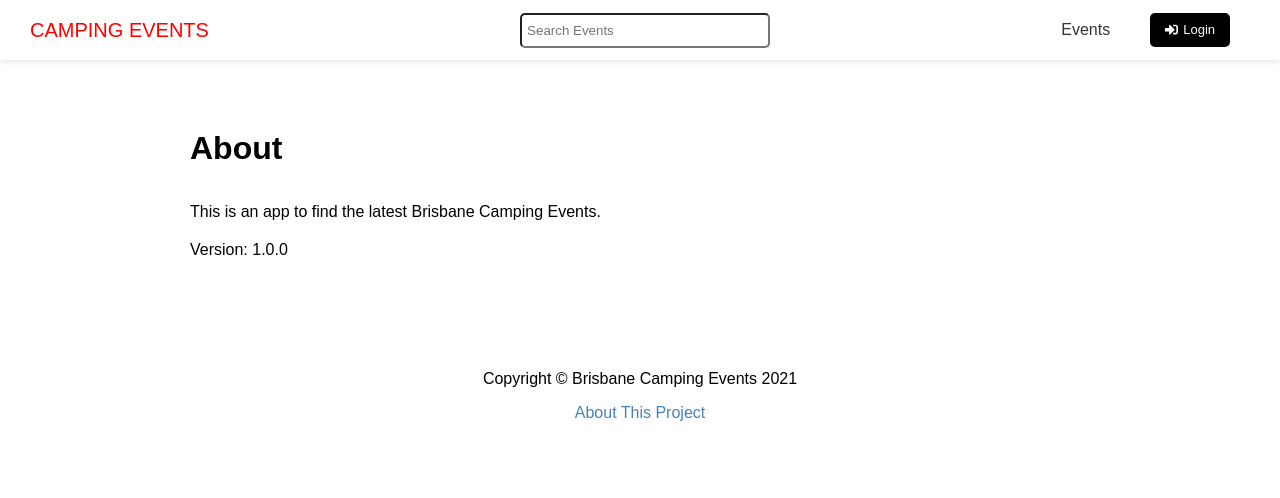
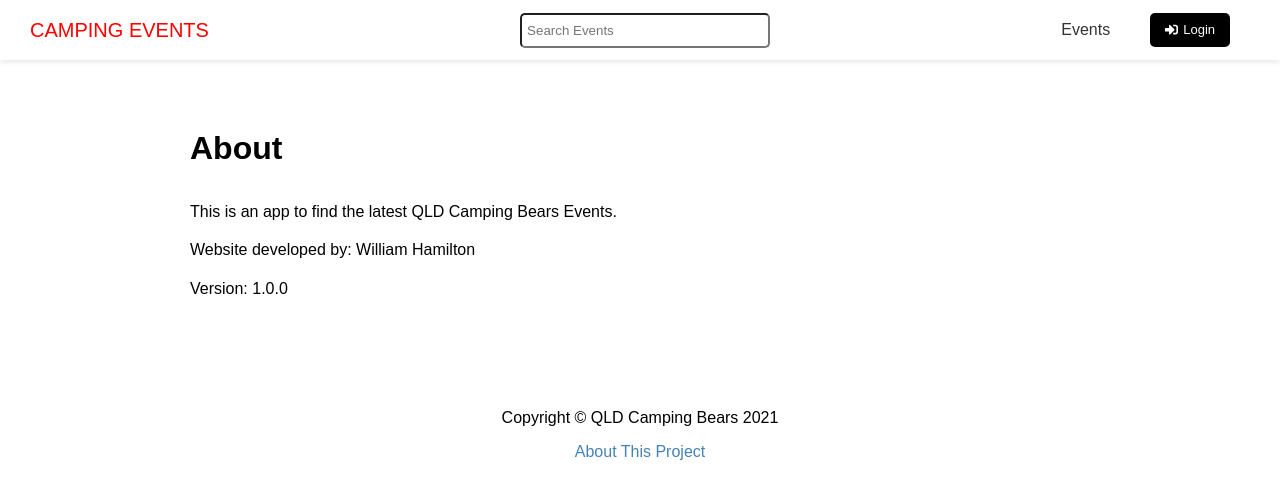
Before and after one commit to Draxy-au/BrisbaneCampingEvents, a Next.js app: page /about in a window 1280 px wide. Shown: the top 498 px of the page. Built offline with nearby package versions, Linux system fonts and the light colour scheme; no server answers.

Commit message:
Updated event styling

```diff
--- a/src/components/Footer/index.js
+++ b/src/components/Footer/index.js
@@ -4,7 +4,7 @@ import styles from '@/styles/Footer.module.css';
 export default function Footer() {
   return (
     <footer className={styles.footer}>
-      <p>Copyright &copy; Brisbane Camping Events 2021</p>
+      <p>Copyright &copy; QLD Camping Bears 2021</p>
       <p>
         <Link href='/about'>
           <a>About This Project</a>
--- a/src/pages/about.js
+++ b/src/pages/about.js
@@ -4,7 +4,8 @@ export default function AboutPage() {
   return (
     <Layout title='About Brisbane Camping Events'>
       <h1>About</h1>
-      <p>This is an app to find the latest Brisbane Camping Events.</p>
+      <p>This is an app to find the latest QLD Camping Bears Events.</p>
+      <p>Website developed by: William Hamilton</p>
       <p>Version: 1.0.0</p>
     </Layout>
   )
--- a/src/styles/EventItem.module.css
+++ b/src/styles/EventItem.module.css
@@ -33,6 +33,11 @@
     text-align: center;
   }
 
+  .event_old {
+    flex-direction: column;
+    text-align: center;
+  }
+
   .info {
     margin-bottom: 20px;
   }
```
